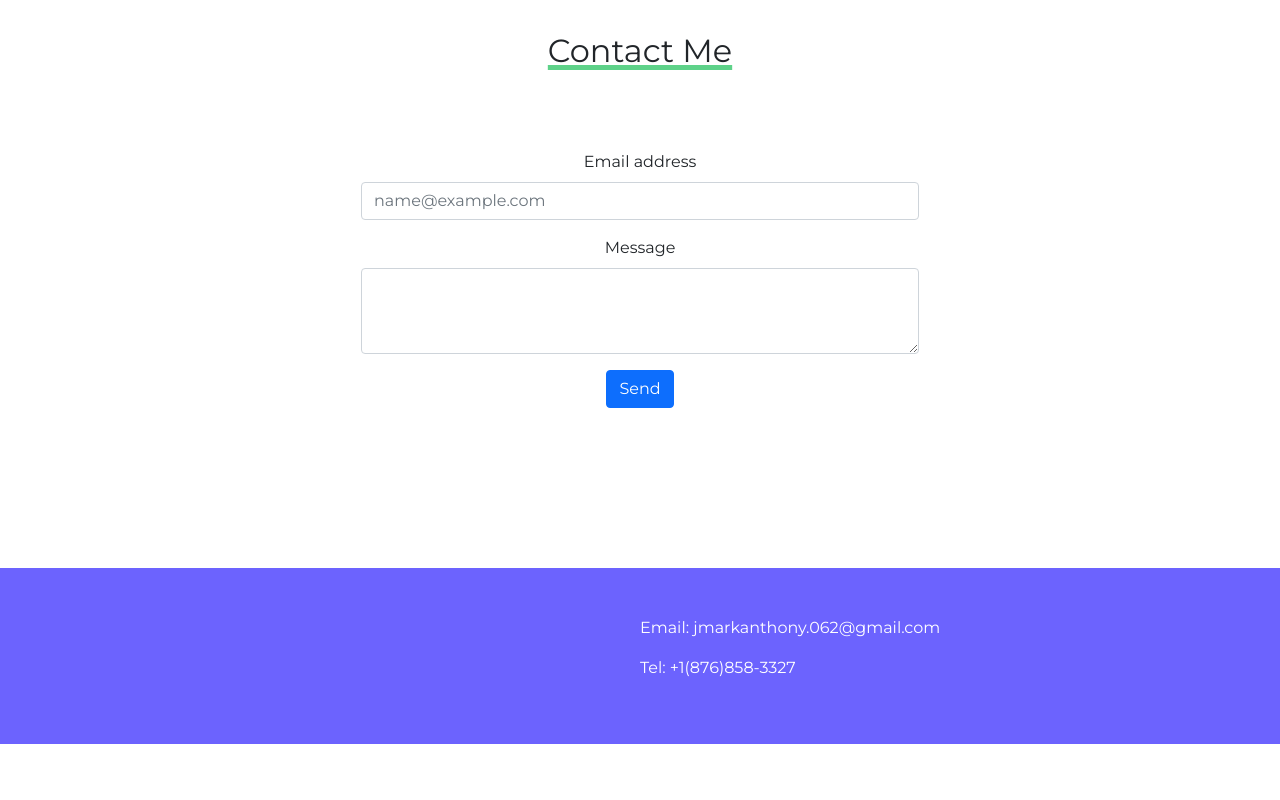
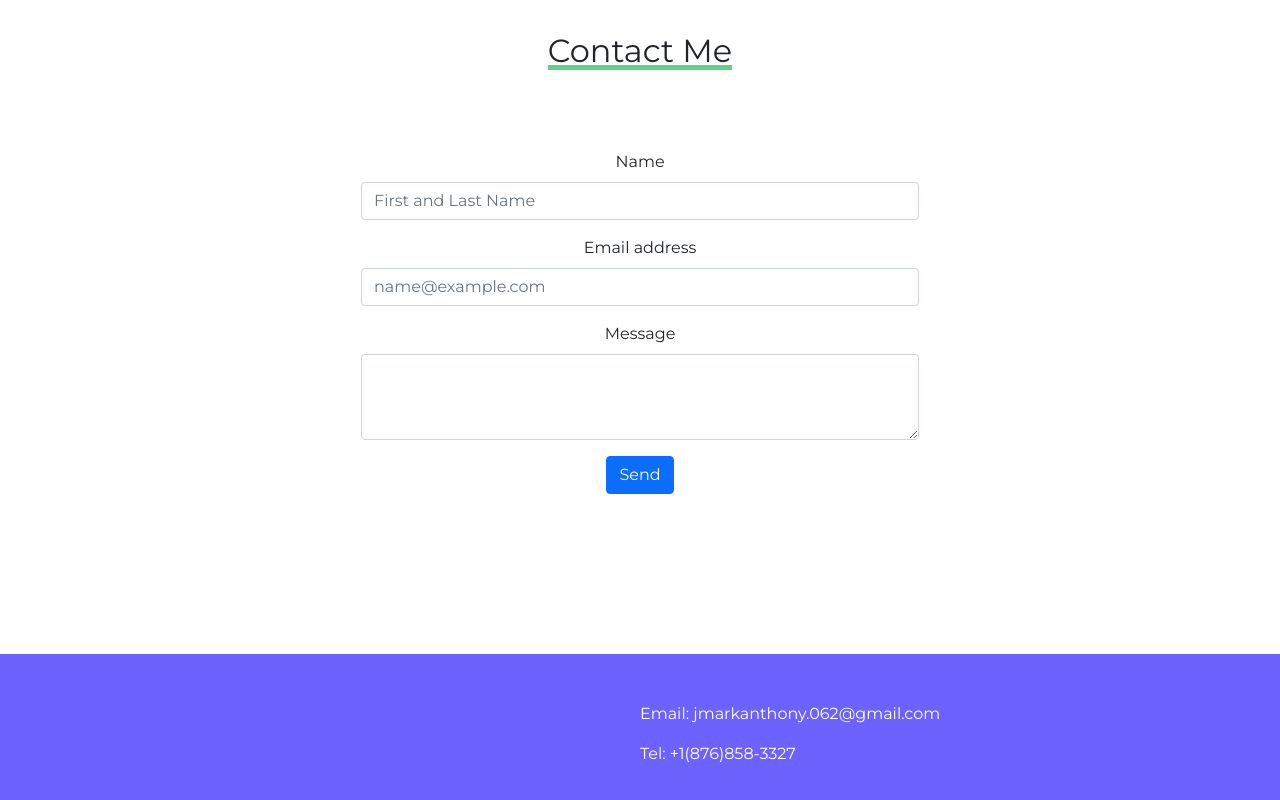
Before and after one commit to envaleed/envaleed.github.io, a plain HTML site: page index.html in a window 1280 px wide. Shown: the part 2134-2934 px from the top of the page. Before the commit the page ends 2878 px from the top, so only its background shows below. Drawn offline with nearby package versions, Linux system fonts and the light colour scheme.

Commit message:
Added email integration for contact form

```diff
--- a/index.html
+++ b/index.html
@@ -253,7 +253,19 @@
 			</div>
 			<div class="w-50 mx-auto text-center" id="contact">
 				<h2 class="margin-2 underline-style">Contact Me</h2>
-				<form>
+				<form action="https://formspree.io/f/meqvbabe" method="POST">
+					<div class="mb-3">
+						<label for="exampleFormControlInput2" class="form-label"
+							>Name</label
+						>
+						<input
+							type="text"
+							class="form-control"
+							id="exampleFormControlInput2"
+							placeholder="First and Last Name"
+							name="name"
+						/>
+					</div>
 					<div class="mb-3">
 						<label for="exampleFormControlInput1" class="form-label"
 							>Email address</label
@@ -263,6 +275,7 @@
 							class="form-control"
 							id="exampleFormControlInput1"
 							placeholder="name@example.com"
+							name="_replyto"
 						/>
 					</div>
 					<div class="mb-3">
@@ -273,8 +286,10 @@
 							class="form-control"
 							id="exampleFormControlTextarea1"
 							rows="3"
+							name="message"
 						></textarea>
 					</div>
+					<input type="hidden" name="_subject" id="email-subject" value="Contact Form Submission">
 					<button type="submit" class="btn btn-primary">Send</button>
 				</form>
 			</div>
```
